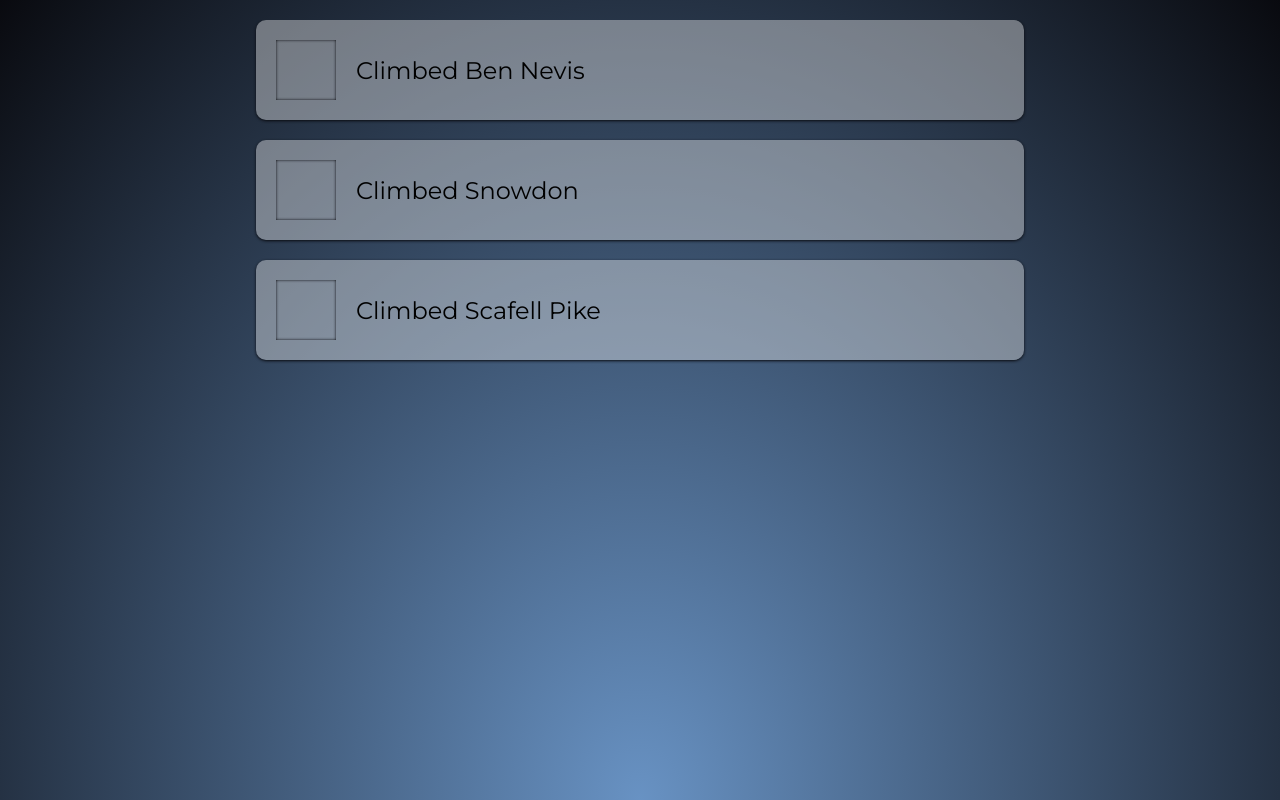
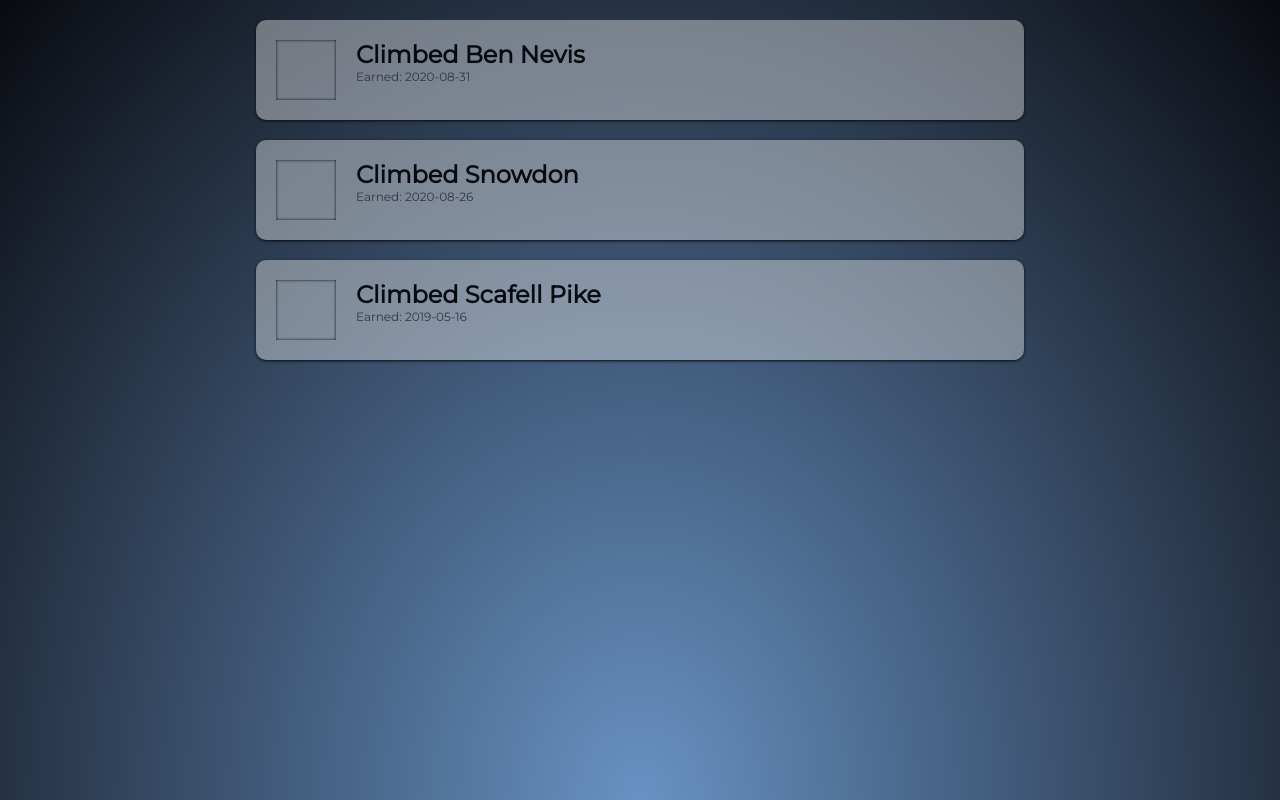
Before and after one commit to owenDods/realAchievements, a React app: page /home in a window 1280 px wide. Built offline with nearby package versions, Linux system fonts and the light colour scheme.

Commit message:
Add in "dateEarned" field to AchievementListItem logic

```diff
--- a/src/achievementsFeed.json
+++ b/src/achievementsFeed.json
@@ -1,14 +1,17 @@
 [
 	{
 		"id": 1,
-		"name": "Climbed Ben Nevis"
+		"name": "Climbed Ben Nevis",
+		"dateEarned": "2020-08-31"
 	},
 	{
 		"id": 2,
-		"name": "Climbed Snowdon"
+		"name": "Climbed Snowdon",
+		"dateEarned": "2020-08-26"
 	},
 	{
 		"id": 3,
-		"name": "Climbed Scafell Pike"
+		"name": "Climbed Scafell Pike",
+		"dateEarned": "2019-05-16"
 	}
 ]
--- a/src/components/achievementListItem/AchievementListItem.js
+++ b/src/components/achievementListItem/AchievementListItem.js
@@ -5,20 +5,27 @@ import ImgHolder from '../imgHolder/ImgHolder';
 
 export const className = 'achievementListItem';
 
-const AchievementListItem = ({ name }) => (
+const AchievementListItem = ({ name, dateEarned }) => (
 
 	<div className={className}>
 
 		<ImgHolder />
 
-		<p className={`${className}__name`}>{name}</p>
+		<div className={`${className}__textContent`}>
+
+			<p className={`${className}__name`}>{name}</p>
+
+			<p className={`${className}__dateEarned`}>Earned: {dateEarned}</p>
+
+		</div>
 
 	</div>
 
 );
 
 AchievementListItem.propTypes = {
-	name: PropTypes.string
+	name: PropTypes.string,
+	dateEarned: PropTypes.string
 };
 
 export default AchievementListItem;
--- a/src/styles/_base.scss
+++ b/src/styles/_base.scss
@@ -11,6 +11,7 @@ body {
 	font-family: 'Montserrat', sans-serif;
 	margin: 0;
 	font-size: $_fontSize;
+	color: $_black;
 }
 
 h1 {
--- a/src/styles/_variables.scss
+++ b/src/styles/_variables.scss
@@ -20,6 +20,7 @@ $_transitionTiming: 0.3s;
 
 $_white: #f5f5f5;
 $_black: #090a0f;
+$_darkGrey: #333543;
 $_darkBlue: #1b2735;
 $_lightBlue: #6892c3;
 $_orange: #e0bb50;
--- a/src/styles/components/_achievementListItem.scss
+++ b/src/styles/components/_achievementListItem.scss
@@ -14,9 +14,20 @@ $achievementListItem-imgSize: $_listItemHeight - ($_gutter * 2);
 		margin: 0 $_gutter 0 0;
 	}
 
+	&__textContent {
+		display: flex;
+		flex-direction: column;
+	}
+
 	&__name {
-		margin: auto auto auto 0;
+		margin: 0 auto 0 0;
 		font-size: $_fontSize-medium;
+		font-weight: bold;
+	}
+
+	&__dateEarned {
+		font-size: $_fontSize-small;
+		color: #333543;
 	}
 
 }
```
